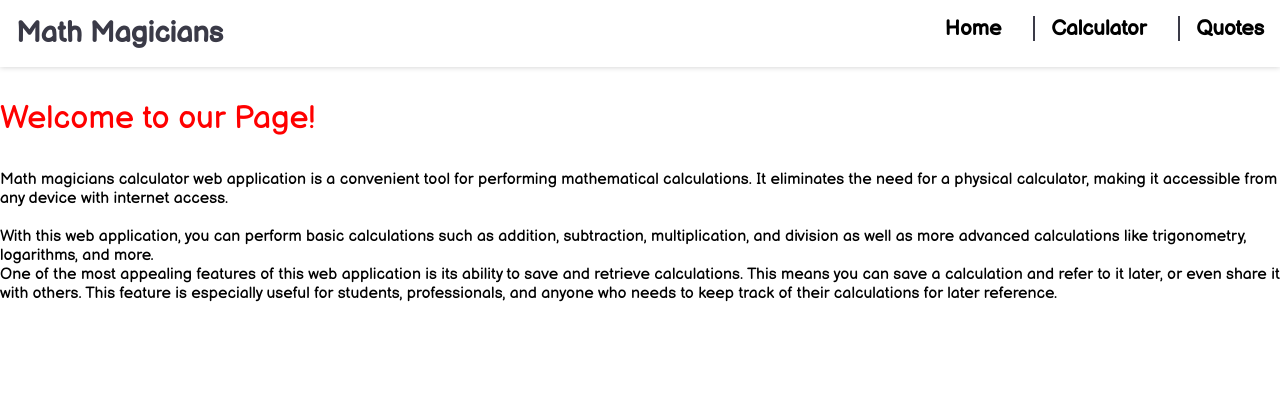
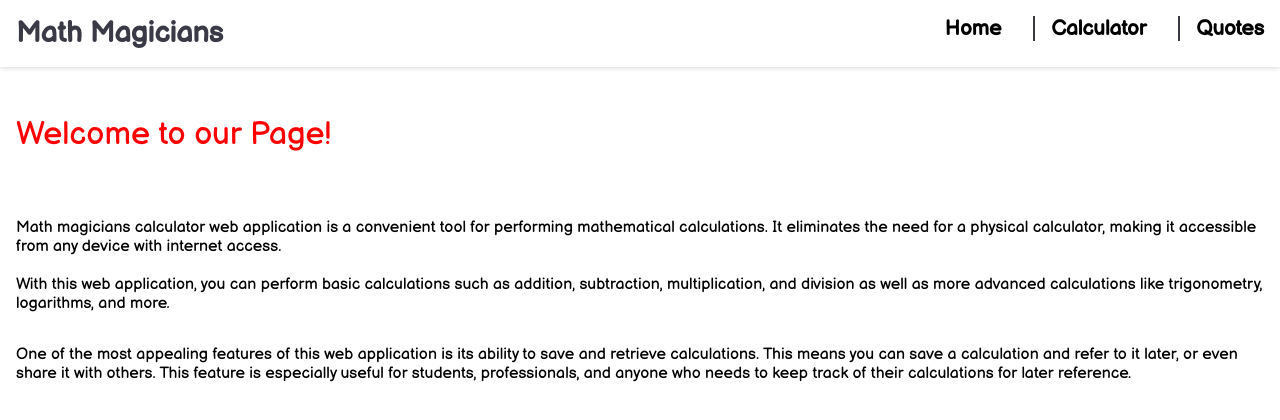
Before and after one commit to theodoku/maths-magicians, a React (Create React App) app: page / in a window 1280 px wide. Shown: the top 420 px of the page. Built offline with nearby package versions, Linux system fonts and the light colour scheme.

Commit message:
modified Apps.css

```diff
--- a/src/App.css
+++ b/src/App.css
@@ -11,10 +11,11 @@ h1 {
   font-size: 2rem;
   color: red;
   margin: 2rem 0;
+  padding: 1rem;
 }
 
-.home p {
-  padding-bottom: 2rem;
+ p {
+  padding: 1rem;
 }
 
 .quotes {
```
